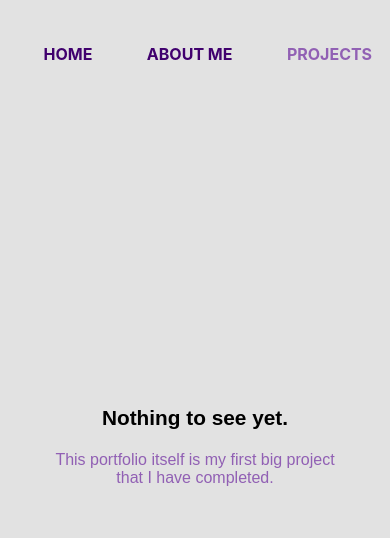
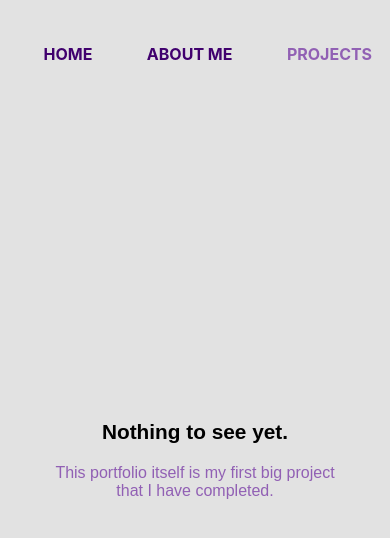
Before and after one commit to adelleplanck/adelleplanck.github.io, a plain HTML site: page projects.html in a window 390 px wide. Shown: the top 538 px of the page. Drawn offline with Linux system fonts and the light colour scheme; a web font is replaced by a local one.

Commit message:
msg alignment

```diff
--- a/projects.css
+++ b/projects.css
@@ -20,12 +20,6 @@ body{
     display: flex;
     justify-content: flex-end;
 
-}
-
-.container{
-    position: absolute;
-    top:40%;
-    width: 100%;
 }
 
 .nav-item{
@@ -63,6 +57,7 @@ color: #9160b4;
         justify-content: center;
         display: flex;
         flex-wrap: wrap;
+        margin-top:15%;
      }
      .project{
         width:40%;
@@ -108,11 +103,17 @@ color: #9160b4;
     color:#9160b4;
     font-weight: 300;
 }
+.container{
+    margin-top:40%;
+}
 }
 
 @media (max-width:600px){
     .nav-item{
         font-size: 1.1rem;
+    }
+   .container{
+        margin-top:70%;
     }
 
 }
```
